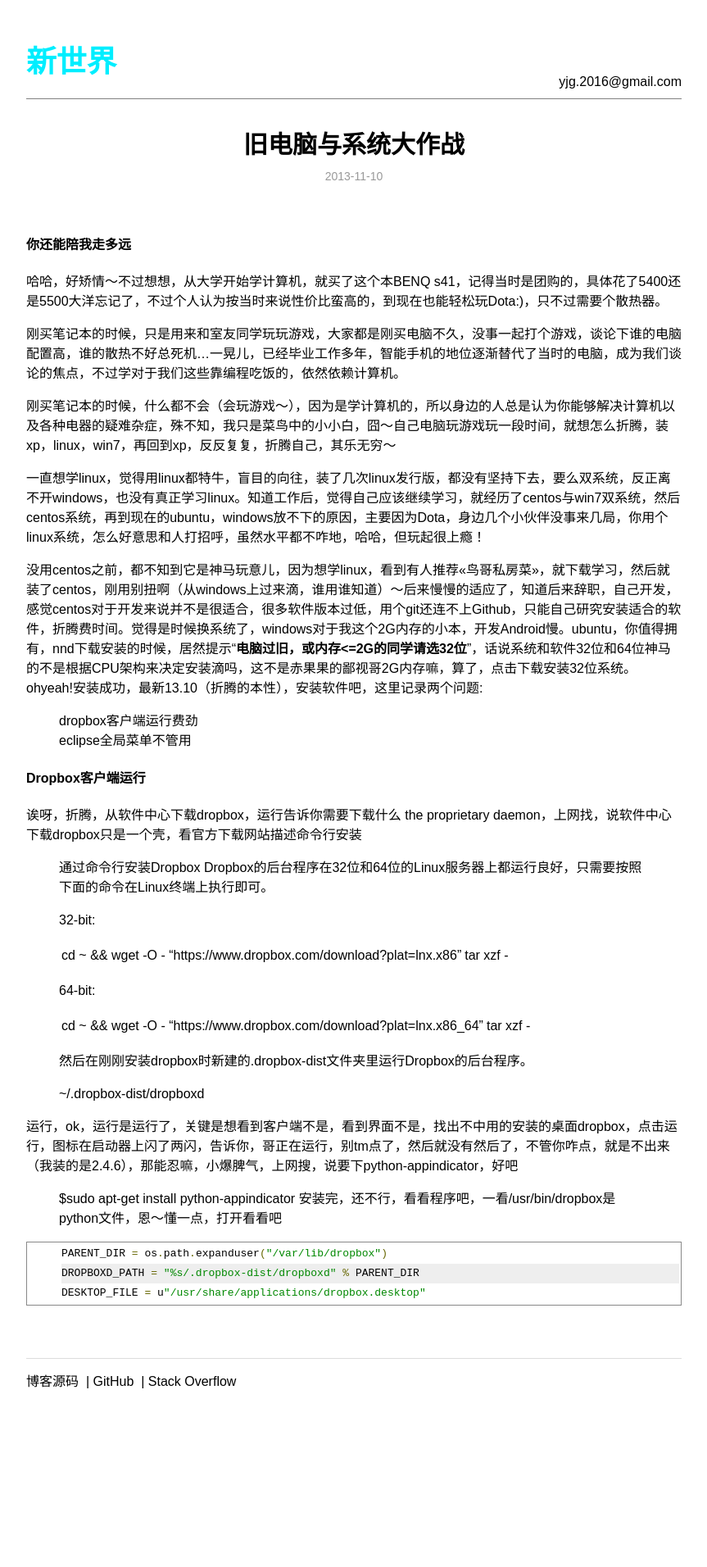
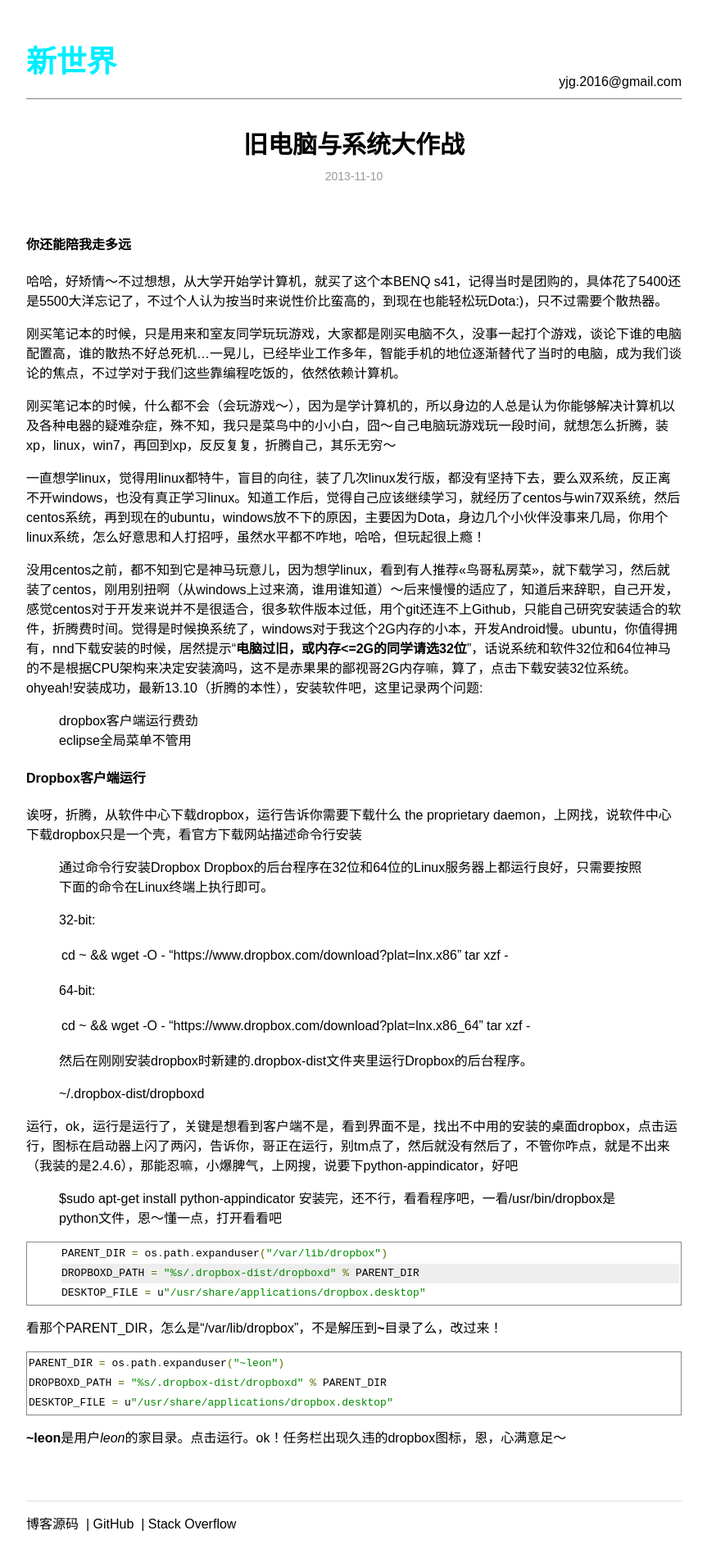
Before and after one commit to leongithub/blog, a Jekyll site: the page built from _posts/2013-11-10-os.md, in a window 1280 px wide. Shown: the whole page at 82% size, without its empty margins (208-1071 px from the left). Built offline with Jekyll 4.4.1, drawn with Linux system fonts in a browser that asks for light colours; comment, search, counter and statistics services are not loaded; before the commit the page ends 1738 px from its top, so only the background shows below that.

Commit message:
update blog

```diff
--- a/_posts/2013-11-10-os.md
+++ b/_posts/2013-11-10-os.md
@@ -47,8 +47,18 @@
 >$sudo apt-get install python-appindicator
 安装完，还不行，看看程序吧，一看/usr/bin/dropbox是python文件，恩～懂一点，打开看看吧
 
-<pre class="prettyprint linenums:57">
+<pre class="prettyprint linenums">
 PARENT_DIR = os.path.expanduser("/var/lib/dropbox")
 DROPBOXD_PATH = "%s/.dropbox-dist/dropboxd" % PARENT_DIR
 DESKTOP_FILE = u"/usr/share/applications/dropbox.desktop"
 </pre>
+
+看那个PARENT_DIR，怎么是“/var/lib/dropbox”，不是解压到**~**目录了么，改过来！
+
+<pre class="prettyprint">
+PARENT_DIR = os.path.expanduser("~leon")
+DROPBOXD_PATH = "%s/.dropbox-dist/dropboxd" % PARENT_DIR
+DESKTOP_FILE = u"/usr/share/applications/dropbox.desktop"
+</pre>
+
+**~leon**是用户*leon*的家目录。点击运行。ok！任务栏出现久违的dropbox图标，恩，心满意足～
```
